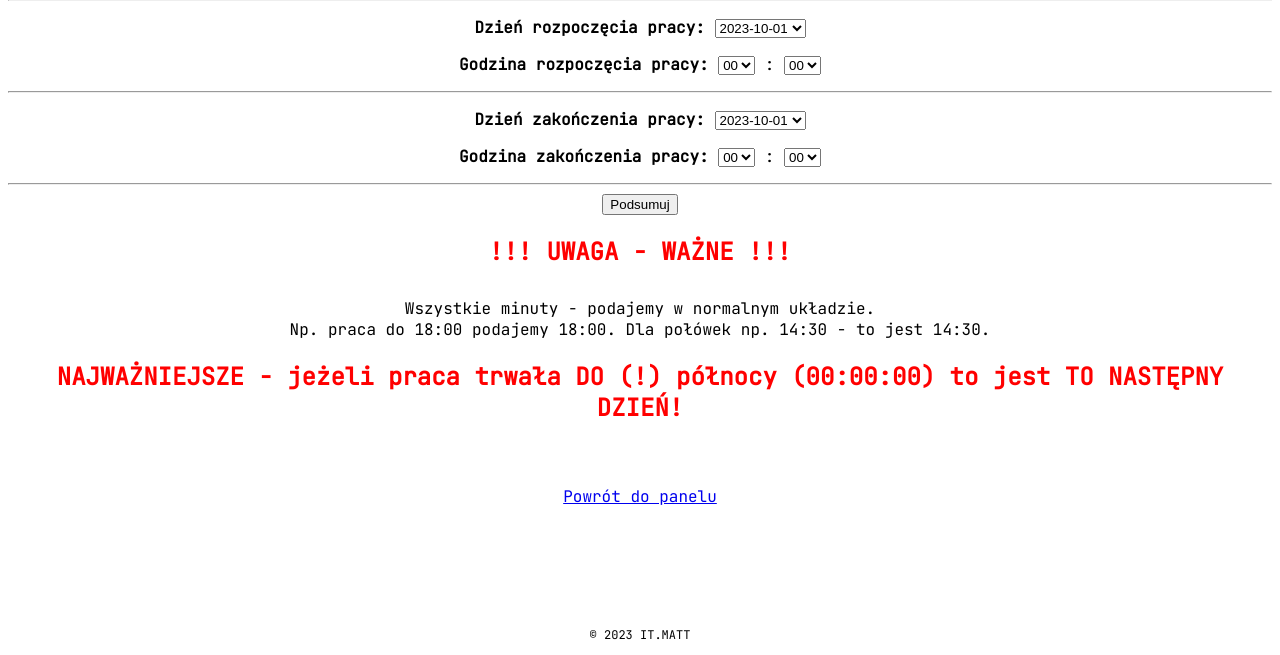
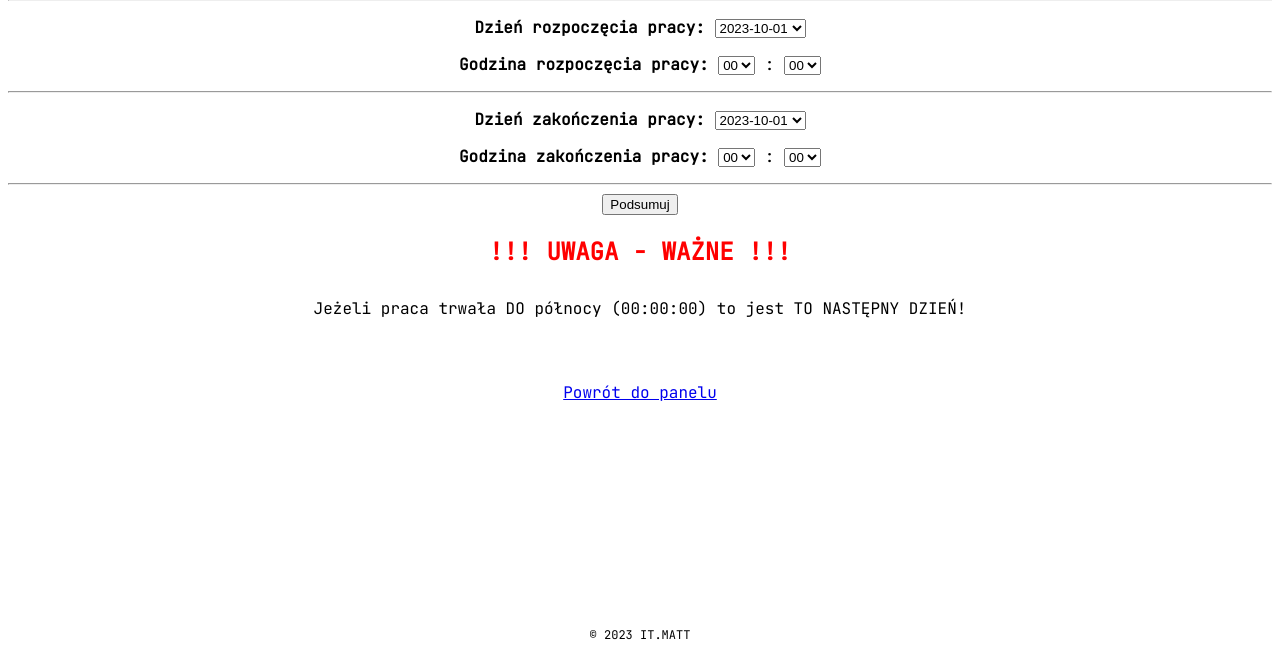
Before and after one commit to mattrattus/kiosk, a PHP site: page /godziny/dodaj.php in a window 1280 px wide. Shown: the part 145-800 px from the top of the page. Run offline with PHP 8.4, Linux system fonts and the light colour scheme; the visitor is signed in with stand-in values (Sample User, id 1).

Commit message:
edit information

```diff
--- a/godziny/dodaj.php
+++ b/godziny/dodaj.php
@@ -129,13 +129,8 @@ $username = $_SESSION["username"];
   </div>
   <div class="default">
     <?php
-    echo "Wszystkie minuty - podajemy w normalnym układzie." . "<br>";
-    echo "Np. praca do 18:00 podajemy 18:00. Dla połówek np. 14:30 - to jest 14:30." .
-        "<br><br>";
+    echo "Jeżeli praca trwała DO północy (00:00:00) to jest TO NASTĘPNY DZIEŃ!" . "<br>";
     ?>
-    <div class="instrukcja">
-      <?php echo "NAJWAŻNIEJSZE - jeżeli praca trwała DO (!) północy (00:00:00) to jest TO NASTĘPNY DZIEŃ!"; ?>
-    </div>
     <br><br><br>
     <a href="/panel.php">Powrót do panelu</a>
   </div>
```
Also changed, not shown: README.md.
